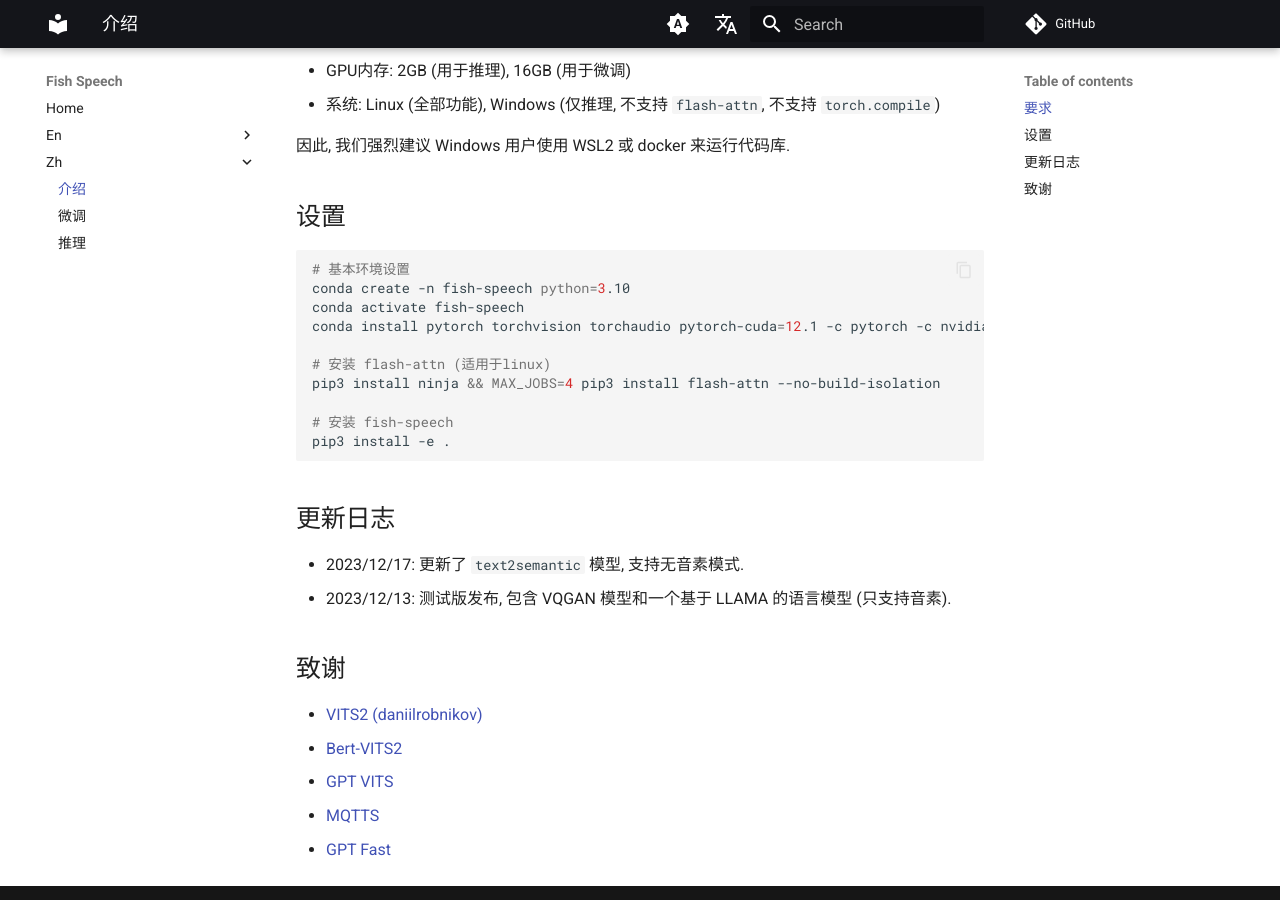
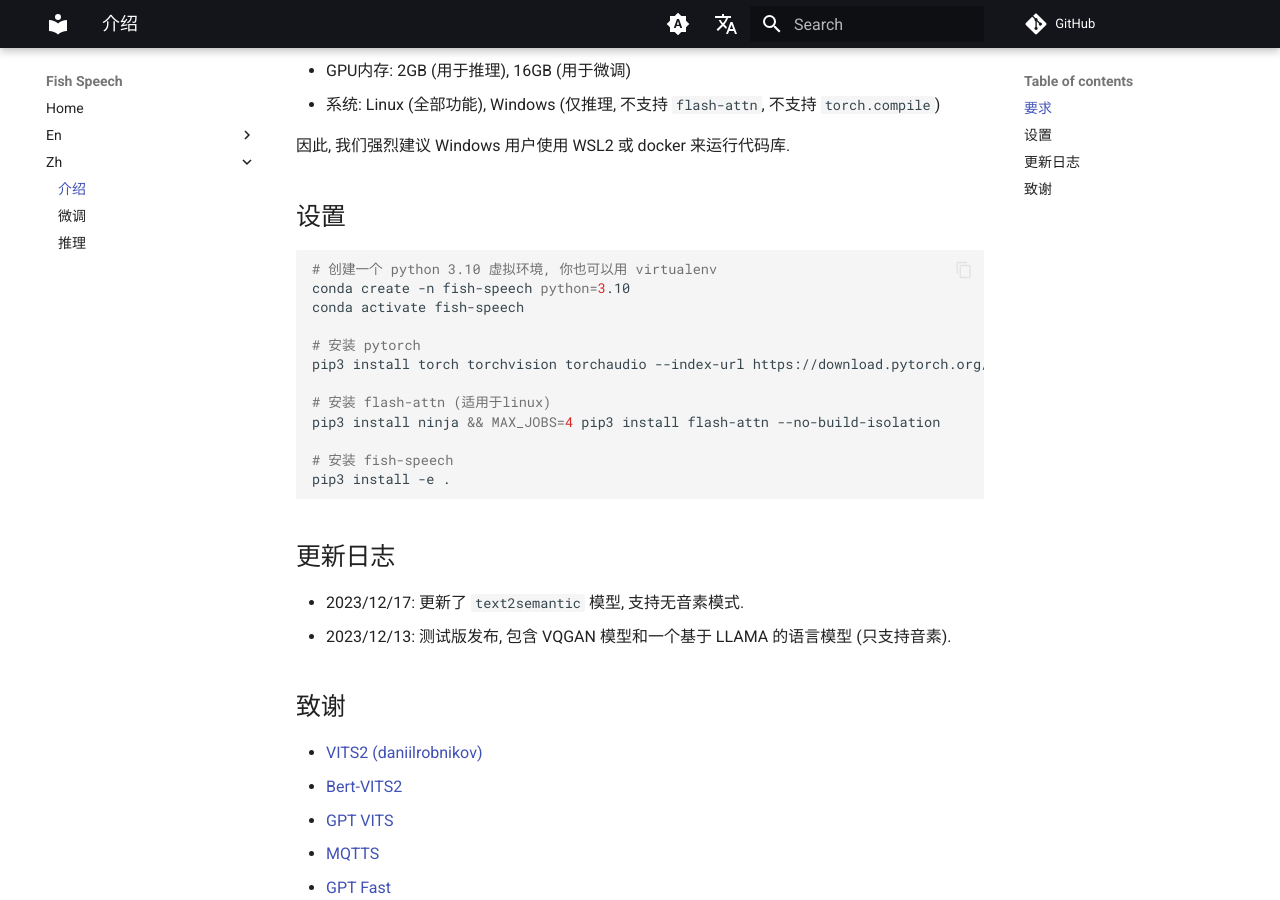
Before and after one commit to fishaudio/fish-speech, an MkDocs documentation site: the page built from docs/zh/index.md, in a window 1280 px wide and 900 px high, scrolled down 722 px. Built offline with MkDocs 1.6.1 and Material for MkDocs 9.7.7, drawn with Linux system fonts in a browser that asks for light colours; comment, search, counter and statistics services are not loaded; the version menu is left out.

Commit message:
修复 readme

````diff
--- a/docs/zh/index.md
+++ b/docs/zh/index.md
@@ -17,10 +17,12 @@
 
 ## 设置
 ```bash
-# 基本环境设置
+# 创建一个 python 3.10 虚拟环境, 你也可以用 virtualenv
 conda create -n fish-speech python=3.10
 conda activate fish-speech
-conda install pytorch torchvision torchaudio pytorch-cuda=12.1 -c pytorch -c nvidia
+
+# 安装 pytorch
+pip3 install torch torchvision torchaudio --index-url https://download.pytorch.org/whl/cu121
 
 # 安装 flash-attn (适用于linux)
 pip3 install ninja && MAX_JOBS=4 pip3 install flash-attn --no-build-isolation
````
